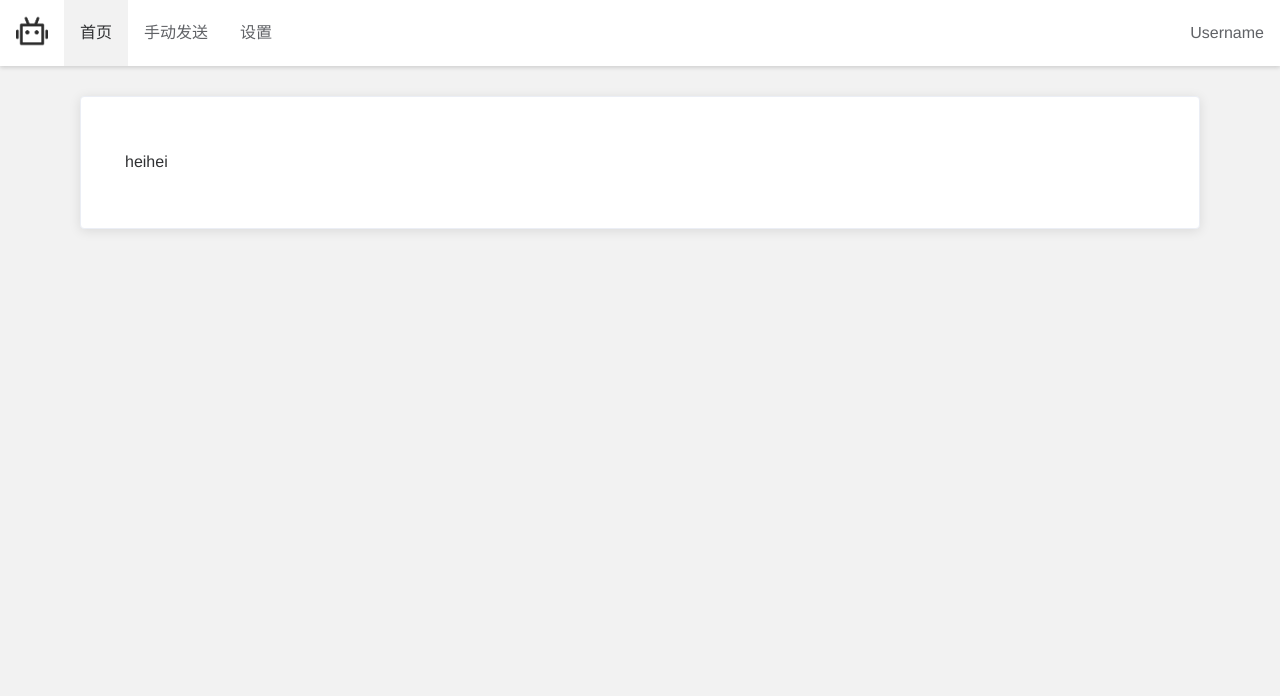
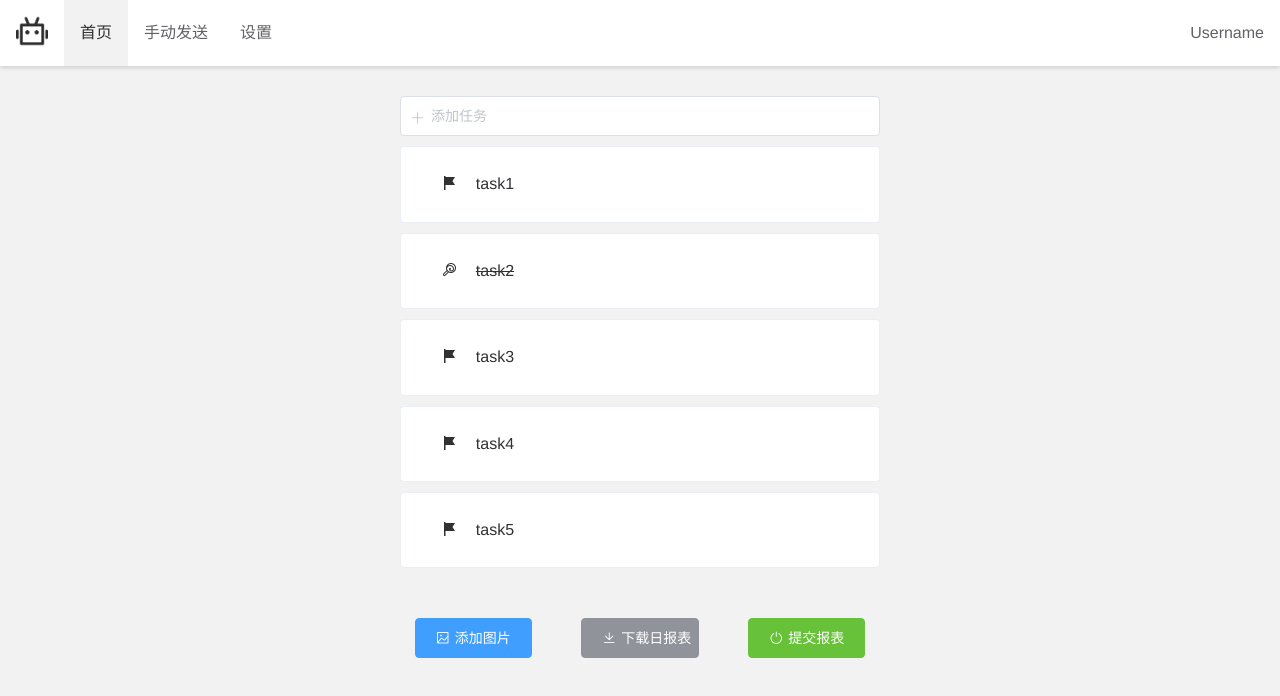
Before and after one commit to gan-qi/auto-report, a Vue app in the folder front/: page / in a window 1280 px wide. Shown: the top 696 px of the page. Built offline with nearby package versions, Linux system fonts and the light colour scheme.

Commit message:
完成前端

```diff
--- a/front/layout/components/Navbar.vue
+++ b/front/layout/components/Navbar.vue
@@ -14,14 +14,14 @@
       <li>
         <router-link
           to="/uploads"
-          :class="{ active: this.$store.state.active.upload }"
+          :class="{ active: this.$store.state.active.uploads }"
           >手动发送</router-link
         >
       </li>
       <li>
         <router-link
           to="/mailconfig"
-          :class="{ active: this.$store.state.active.settings }"
+          :class="{ active: this.$store.state.active.mailconfig }"
           >设置</router-link
         >
       </li>
@@ -41,7 +41,7 @@ export default {
   methods: {
     logout() {
       this.$router.push("/login");
-    },
+    }
   }
 };
 </script>
--- a/front/src/store/index.js
+++ b/front/src/store/index.js
@@ -7,16 +7,17 @@ export default new Vuex.Store({
   state: {
     home: true,
     uploads: false,
-    settings: false
+    mailconfig: false
   },
   mutations: {
     changeActive(state, activeName = "nothing") {
       state.active = {
         home: false,
         uploads: false,
-        settings: false
+        mailconfig: false
       };
       if (activeName != "nothing") state.active[activeName] = true;
+      console.log(state.active)
     }
   },
   actions: {},
--- a/front/src/views/Home/index.vue
+++ b/front/src/views/Home/index.vue
@@ -1,21 +1,305 @@
 <template>
-  <div>
-    <el-card shadow="always" class="box-card">
-      <p>heihei</p>
+  <div class="container">
+    <!--添加任务-->
+    <div @keyup.enter="addTask">
+      <el-input
+        v-model="input"
+        placeholder="添加任务"
+        prefix-icon="el-icon-plus"
+        clearable
+      >
+      </el-input>
+    </div>
+    <!--添加任务 结束-->
+
+    <!--任务列表-->
+    <div v-if="lists.length === 0" class="nothingTip">
+      <i class="el-icon-question" />
+      哦豁?! 真是轻松的一天呀 !
+    </div>
+    <el-card
+      shadow="hover"
+      class="box-card"
+      v-for="(item, index) in lists"
+      :key="index"
+    >
+      <el-row :gutter="20">
+        <el-col :span="2">
+          <div @click="finishTask(item)" class="flag">
+            <span v-if="!item.status">
+              <i class="el-icon-s-flag" />
+            </span>
+            <span v-else>
+              <i class="el-icon-lollipop" />
+            </span>
+          </div>
+        </el-col>
+        <el-col :span="21">
+          <!--可编辑-->
+          <div v-if="item.edit">
+            <el-input v-model="item.title" class="editInput">
+              <el-button
+                slot="append"
+                icon="el-icon-check"
+                @click="editTask(item.title)"
+              />
+            </el-input>
+          </div>
+          <div v-else>
+            <div :class="{ finishIt: item.status }">
+              <span @dblclick="editTask(item.title)">{{ item.title }}</span>
+            </div>
+          </div>
+          <!--可编辑 结束-->
+        </el-col>
+        <el-col :span="1">
+          <div @click="deleteTask(item)" class="hiddenDelete">
+            <i class="el-icon-remove" />
+          </div>
+        </el-col>
+      </el-row>
     </el-card>
+    <!--任务列表 结束-->
+
+    <!--提交按钮-->
+    <div class="footerBtn">
+      <el-row :gutter="20">
+        <el-col :span="8">
+          <el-button
+            type="primary"
+            class="optionBtn"
+            icon="el-icon-picture-outline"
+            @click="addExtImg"
+            :loading="addImgBtn"
+            :disabled="lists.length === 0"
+            >添加图片</el-button
+          >
+        </el-col>
+        <el-col :span="8">
+          <el-button
+            type="info"
+            class="optionBtn"
+            icon="el-icon-download"
+            @click="downloadReport"
+            :loading="downloadReportBtn"
+            :disabled="lists.length === 0"
+            >下载日报表</el-button
+          >
+        </el-col>
+        <el-col :span="8">
+          <el-button
+            type="success"
+            class="optionBtn"
+            icon="el-icon-switch-button"
+            @click="submitReport"
+            :loading="submitReportBtn"
+            :disabled="lists.length === 0"
+            >提交报表</el-button
+          >
+        </el-col>
+      </el-row>
+    </div>
+    <!--提交按钮 结束-->
   </div>
 </template>
+
+<script>
+export default {
+  name: "home",
+  components: {},
+  data() {
+    return {
+      input: "",
+      loading: false,
+      addImgBtn: false,
+      downloadReportBtn: false,
+      submitReportBtn: false,
+      lists: [
+        {
+          title: "task1",
+          time: "2019-01-06 19:54:12",
+          status: false,
+          edit: false
+        },
+        {
+          title: "task2",
+          time: "2019-01-06 19:54:12",
+          status: true,
+          edit: false
+        },
+        {
+          title: "task3",
+          time: "2019-01-06 19:54:12",
+          status: false,
+          edit: false
+        },
+        {
+          title: "task4",
+          time: "2019-01-06 19:54:12",
+          status: false,
+          edit: false
+        },
+        {
+          title: "task5",
+          time: "2019-01-06 19:54:12",
+          status: false,
+          edit: false
+        }
+      ]
+    };
+  },
+  methods: {
+    getCurrentTime() {
+      // 获取时间并且返回
+      var date = new Date();
+
+      this.year = date.getFullYear();
+
+      this.month = date.getMonth() + 1;
+
+      this.date = date.getDate();
+
+      this.day = new Array(
+        "星期日",
+        "星期一",
+        "星期二",
+        "星期三",
+        "星期四",
+        "星期五",
+        "星期六"
+      )[date.getDay()];
+
+      this.hour =
+        date.getHours() < 10 ? "0" + date.getHours() : date.getHours();
+
+      this.minute =
+        date.getMinutes() < 10 ? "0" + date.getMinutes() : date.getMinutes();
+
+      this.second =
+        date.getSeconds() < 10 ? "0" + date.getSeconds() : date.getSeconds();
+
+      var currentTime =
+        "现在是:" +
+        this.year +
+        "年" +
+        this.month +
+        "月" +
+        this.date +
+        "日 " +
+        this.hour +
+        ":" +
+        this.minute +
+        ":" +
+        this.second +
+        " " +
+        this.day;
+      return currentTime;
+    },
+    addTask() {
+      // 添加任务
+      if (this.input != "") {
+        this.lists.push({
+          title: this.input,
+          time: this.getCurrentTime(),
+          status: false,
+          edit: false
+        });
+        this.$message({
+          message: `哦豁?!你刚刚立下Flag: ${this.input}`,
+          type: "success"
+        });
+        this.input = "";
+      } else {
+        this.$message({
+          message: "所添加的任务不可为空 !",
+          type: "warning"
+        });
+      }
+    },
+    finishTask(task) {
+      // 完成任务, 转换任务的status
+      this.lists.forEach(item => {
+        if (item == task) item.status = true;
+      });
+      this.$message({
+        message: "哦豁?! 奖励一个棒棒糖!",
+        type: "success"
+      });
+    },
+    deleteTask(task) {
+      // 删除任务
+      for (let i = 0; i < this.lists.length; i++) {
+        if (this.lists[i] == task) {
+          this.lists.splice(i, 1);
+          this.$message("你居然违背了你立下的Flag...");
+        }
+      }
+    },
+    addExtImg() {
+      // 添加额外的图片
+      this.$message("功能暂未开发...");
+    },
+    downloadReport() {
+      // 下载日报表
+      this.downloadReportBtn = true;
+    },
+    submitReport() {
+      // 提交日报表
+      this.submitReportBtn = true;
+    },
+    editTask(task) {
+      // 开启编辑任务
+      this.lists.forEach((item, index) => {
+        if (item.title === task) {
+          this.lists[index].edit = !this.lists[index].edit
+        }
+      })
+    }
+  }
+};
+</script>
 
 <style scoped>
 .box-card {
   margin: 30px 80px;
   padding: 20px 24px;
 }
+.container {
+  padding: 30px 400px;
+}
+.box-card {
+  padding: 8px 20px;
+  margin: 10px 0;
+}
+.flag {
+  cursor: pointer;
+}
+.hiddenDelete {
+  display: none;
+  cursor: pointer;
+}
+.box-card:hover .hiddenDelete {
+  display: block;
+}
+.finishIt {
+  text-decoration: line-through;
+}
+.footerBtn {
+  margin-top: 50px;
+  text-align: center;
+}
+.optionBtn {
+  width: 80%;
+}
+.box-card:hover {
+  position: relative;
+  right: 10px;
+}
+.nothingTip {
+  font-size: 30px;
+  color: #909399;
+  text-align: center;
+  font-style: italic;
+  margin: 80px 30px;
+}
 </style>
-
-<script>
-export default {
-  name: "home",
-  components: {}
-};
-</script>
--- a/front/src/views/Uploads/index.vue
+++ b/front/src/views/Uploads/index.vue
@@ -1,5 +1,62 @@
 <template>
-  <div>
-    heihei
+  <div class="uploadsContainer">
+    <el-card shadow="always" class="box-card">
+      <el-upload
+        class="upload-demo"
+        drag
+        action="..."
+        :before-upload="beforeUpload"
+        :on-success="handleReportSuccess"
+      >
+        <i class="el-icon-upload"></i>
+        <div class="el-upload__text">将文件拖到此处，或<em>点击上传</em></div>
+        <div class="el-upload__tip" slot="tip">
+          手动发送日报，将文件在此上传即可<br />
+          只能上传xlsx文件，且不超过2MB
+        </div>
+      </el-upload>
+    </el-card>
   </div>
 </template>
+
+<script>
+export default {
+  data() {
+    return {};
+  },
+  methods: {
+    handleReportSuccess() {
+      this.$message({
+        message: "哦耶! 提交成功!",
+        type: "success"
+      });
+    },
+    beforeUpload() {
+      const isJPG = file.type === "image/jpeg";
+      const isLt2M = file.size / 1024 / 1024 < 2;
+
+      if (!isJPG) {
+        this.$message.error("上传文件只能是 XLSX 格式!");
+      }
+      if (!isLt2M) {
+        this.$message.error("上传文件大小不能超过 2MB!");
+      }
+      return isJPG && isLt2M;
+    }
+  }
+};
+</script>
+
+<style scoped>
+div.uploadsContainer {
+  text-align: center;
+  padding: 30px;
+}
+.box-card {
+  margin: 100px calc(100vh - 300px);
+  padding: 50px 40px;
+}
+.el-upload__tip {
+  margin-top: 15px;
+}
+</style>
--- a/front/src/views/mailConfig/index.vue
+++ b/front/src/views/mailConfig/index.vue
@@ -1,30 +1,92 @@
 <template>
   <div class="container">
-    <el-upload
-      class="upload-demo"
-      drag
-      action="https://jsonplaceholder.typicode.com/posts/"
-      multiple
-    >
-      <i class="el-icon-upload"></i>
-      <div class="el-upload__text">将文件拖到此处，或<em>点击上传</em></div>
-      <div class="el-upload__tip" slot="tip">
-        只能上传jpg/png文件，且不超过500kb
+    <el-card shadow="always" class="box-card">
+      <div slot="header">
+        邮箱设置
       </div>
-    </el-upload>
-
-    <el-upload
-      class="upload-demo"
-      drag
-      action="/"
-      :on-success="handleSuccess"
-      :on-error="handleError"
-      :show-file-list="false"
-      :before-upload="beforeUpload"
-    >
-      <i class="el-icon-upload"></i>
-      <div class="el-upload__text">将docx文件拖到此处，或<em>点击上传</em></div>
-      <div class="el-upload__tip" slot="tip">{{ tips }}</div>
-    </el-upload>
+      <el-form
+        ref="ruleForm"
+        :rules="rules"
+        :model="ruleForm"
+        label-width="120px"
+      >
+        <el-form-item label="发件人姓名" required prop="fromName">
+          <el-input v-model="ruleForm.fromName"></el-input>
+        </el-form-item>
+        <el-form-item label="收件人姓名" required prop="toName">
+          <el-input v-model="ruleForm.toName"></el-input>
+        </el-form-item>
+        <el-form-item label="发送邮箱" required prop="fromEmail">
+          <el-input v-model="ruleForm.fromEmail"></el-input>
+        </el-form-item>
+        <el-form-item label="发送邮箱密令" required prop="fromEmailKey">
+          <el-input v-model="ruleForm.fromEmailKey"></el-input>
+        </el-form-item>
+        <el-form-item label="收件人邮箱" required prop="toEmail">
+          <el-input v-model="ruleForm.toEmail"></el-input>
+        </el-form-item>
+        <el-form-item>
+          <el-button type="primary" @click="onSubmit('ruleForm')"
+            >保存</el-button
+          >
+        </el-form-item>
+      </el-form>
+    </el-card>
   </div>
 </template>
+
+<script>
+export default {
+  data() {
+    return {
+      ruleForm: {
+        fromName: "",
+        toName: "",
+        fromEmail: "",
+        fromEmailKey: "",
+        toEmail: ""
+      },
+      rules: {
+        fromName: [
+          { required: true, message: "请输入发件人姓名", trigger: "blur" }
+        ],
+        toName: [
+          { required: true, message: "请输入收件人姓名", trigger: "blur" }
+        ],
+        fromEmail: [
+          { required: true, message: "请输入发送邮箱地址", trigger: "blur" }
+        ],
+        fromEmailKey: [
+          { required: true, message: "请输入发件邮箱密令", trigger: "blur" }
+        ],
+        toEmail: [
+          { required: true, message: "请输入收件人邮箱地址", trigger: "blur" }
+        ]
+      }
+    };
+  },
+  methods: {
+    onSubmit(formName) {
+      this.$refs[formName].validate(valid => {
+        if (valid) {
+          this.$message({
+            message: "保存成功",
+            type: "success"
+          });
+        } else {
+          return false;
+        }
+      });
+    }
+  }
+};
+</script>
+
+<style scoped>
+.container {
+  padding: 30px 300px;
+}
+.box-card {
+  padding: 50px 60px;
+}
+</style>
```
Also changed, not shown: front/src/views/Login/index.vue (+8 -4 lines), front/src/views/Register/index.vue (+8 -4 lines).
